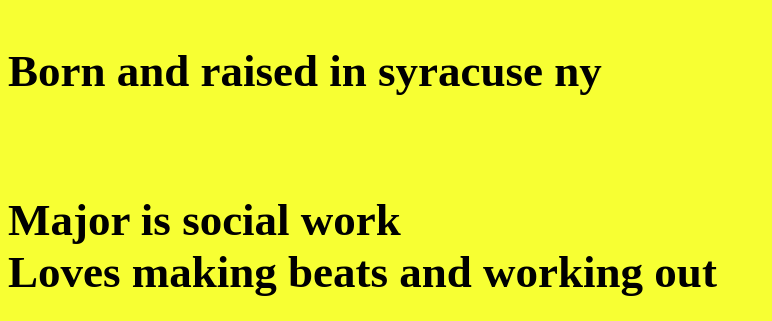
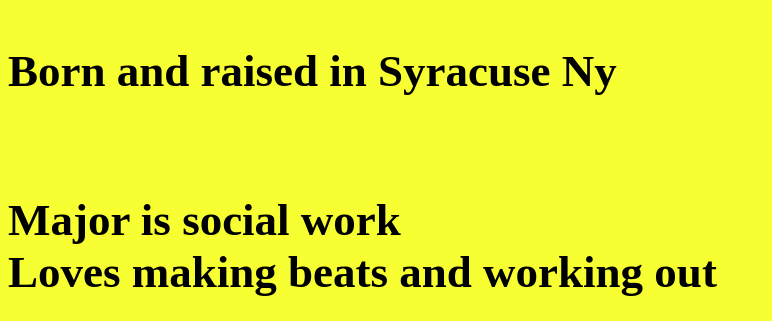
Before and after one commit to nashon10/nashon.github.io, a plain HTML site: page index.html in a window 1280 px wide. Shown: the top 321 px of the page, without its empty margins (0-772 px from the left). Drawn offline with Linux system fonts and the light colour scheme.

Commit message:
Update index.html

```diff
--- a/index.html
+++ b/index.html
@@ -4,7 +4,7 @@
 
 <h1 style ="font-size:45px;>" Nashon Ash</h1>
 
-<p>Born and raised in syracuse ny</p>
+<p>Born and raised in Syracuse Ny</p>
 <br> Major is social work
 <br> Loves making beats and working out <p>
 <body>
```
